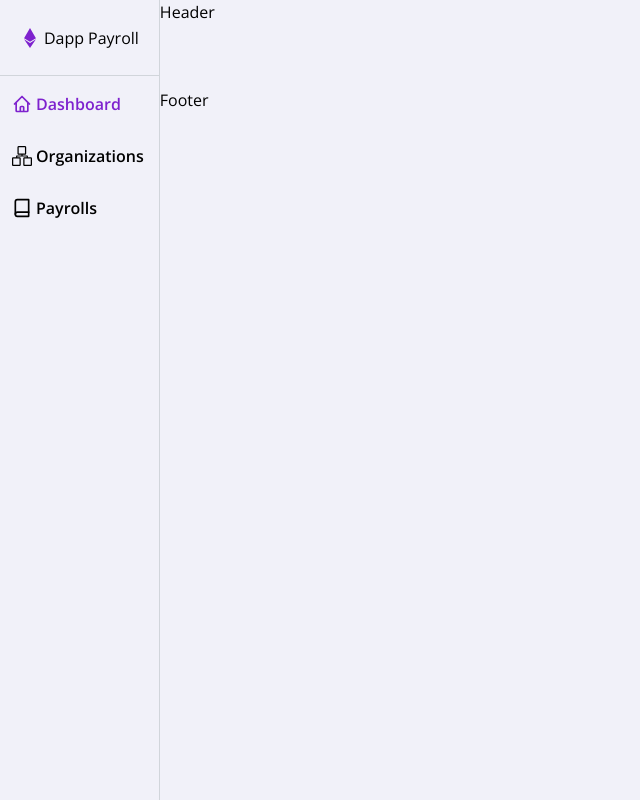
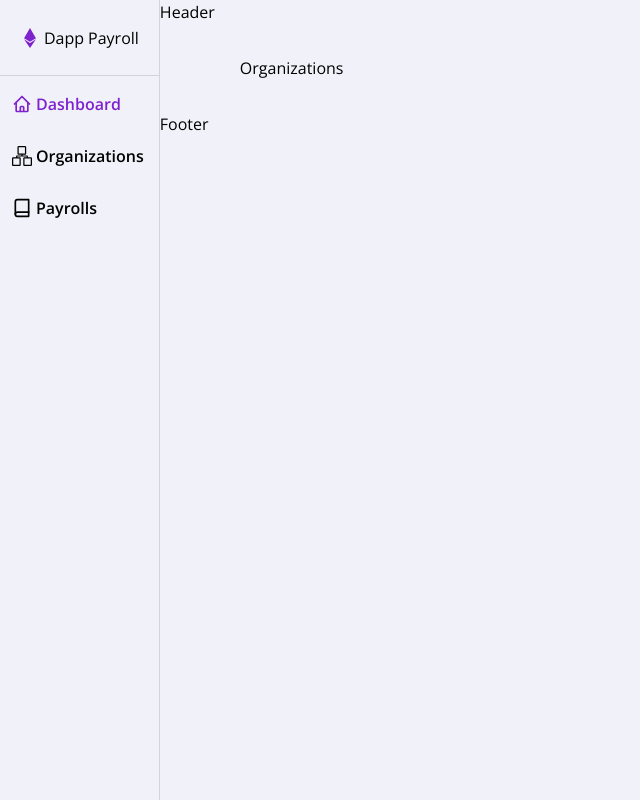
Before and after one commit to HVDgeek/dapp-payroll, a React (Create React App) app: page /organizations in a window 1280 px wide. Shown: the whole page, without its empty margins (0-640 px from the left). Built offline with nearby package versions, Linux system fonts and the light colour scheme.

Commit message:
Create `Organizations page` and `Payrolls page`

```diff
--- a/src/App.jsx
+++ b/src/App.jsx
@@ -3,6 +3,8 @@ import Header from "./components/Header";
 import Sidebar from "./components/Sidebar";
 import Dashboard from "./pages/Dashboard";
 import Footer from "./components/Footer";
+import Organizations from "./pages/Organizations";
+import Payrolls from "./pages/Payrolls";
 
 const App = () => {
   return (
@@ -13,6 +15,8 @@ const App = () => {
         <div className="p-5 sm:px-20">
           <Routes>
             <Route path="/" element={<Dashboard />} />
+            <Route path="/organizations" element={<Organizations />} />
+            <Route path="/payrolls" element={<Payrolls />} />
           </Routes>
         </div>
         <div className="lg:hidden h-20"></div>
--- /dev/null
+++ b/src/pages/Organizations.jsx
@@ -0,0 +1,7 @@
+import React from "react";
+
+function Organizations() {
+  return <div>Organizations</div>;
+}
+
+export default Organizations;
--- /dev/null
+++ b/src/pages/Payrolls.jsx
@@ -0,0 +1,7 @@
+import React from "react";
+
+function Payrolls() {
+  return <div>Payrolls</div>;
+}
+
+export default Payrolls;
```
